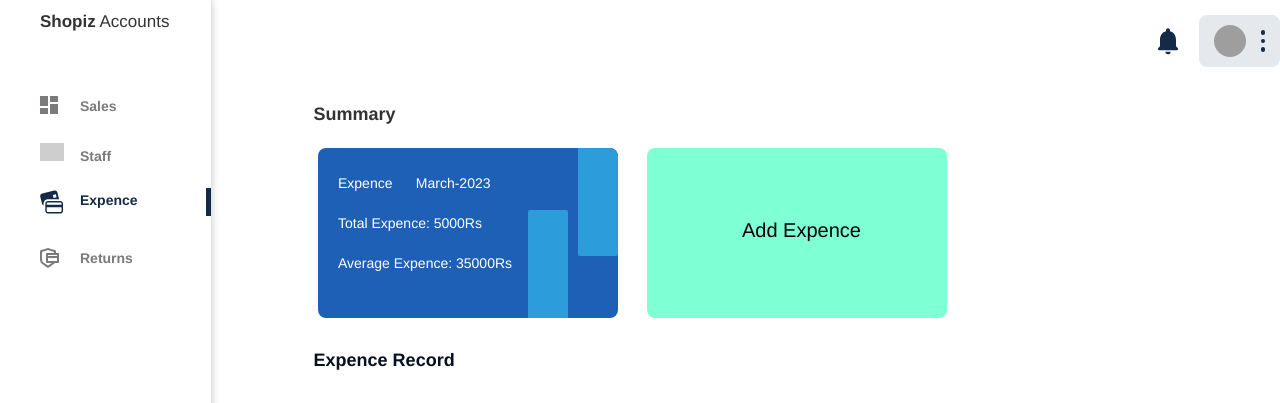
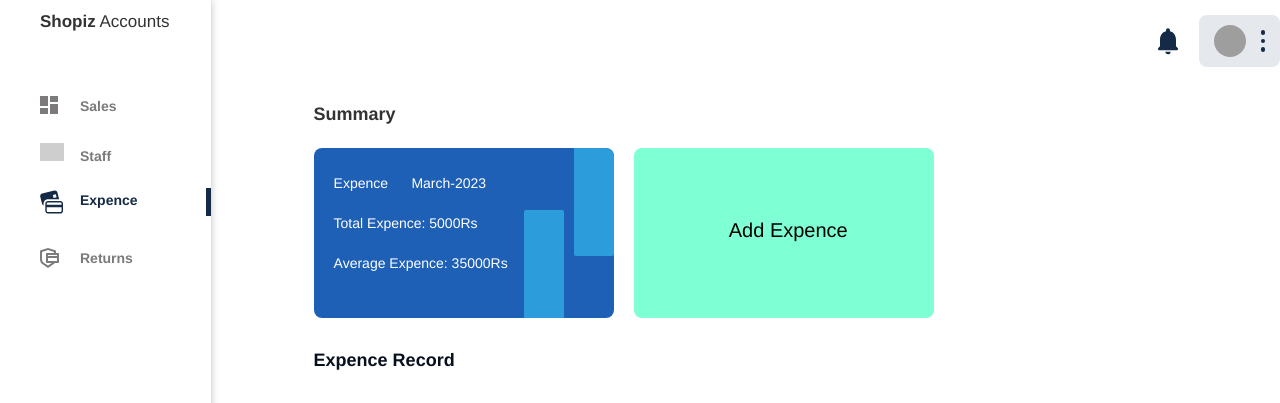
Before and after one commit to shijar-muhammed-k/Accocunts, a Django app: page /expences in a window 1280 px wide; the page is wider, and only the part inside the window is pictured. Shown: the top 403 px of that part. Run offline with Django 4.2, Linux system fonts and the light colour scheme; some libraries are stand-ins or nearby versions; some web fonts are replaced; grey boxes are pictures that could not be loaded.

Commit message:
card adjust

```diff
--- a/accounts/assets/css/admin_home.css
+++ b/accounts/assets/css/admin_home.css
@@ -234,9 +234,8 @@ body::-webkit-scrollbar {
 }
 
 .main-container__right .content .cards-con .cards {
-    display: grid;
-    grid-gap: 20px;
-    grid-template-columns: repeat(auto-fill, minmax(260px, 1fr));
+    display: flex;
+    gap: 20px;
     justify-items: center;
     height: auto;
 }
```
